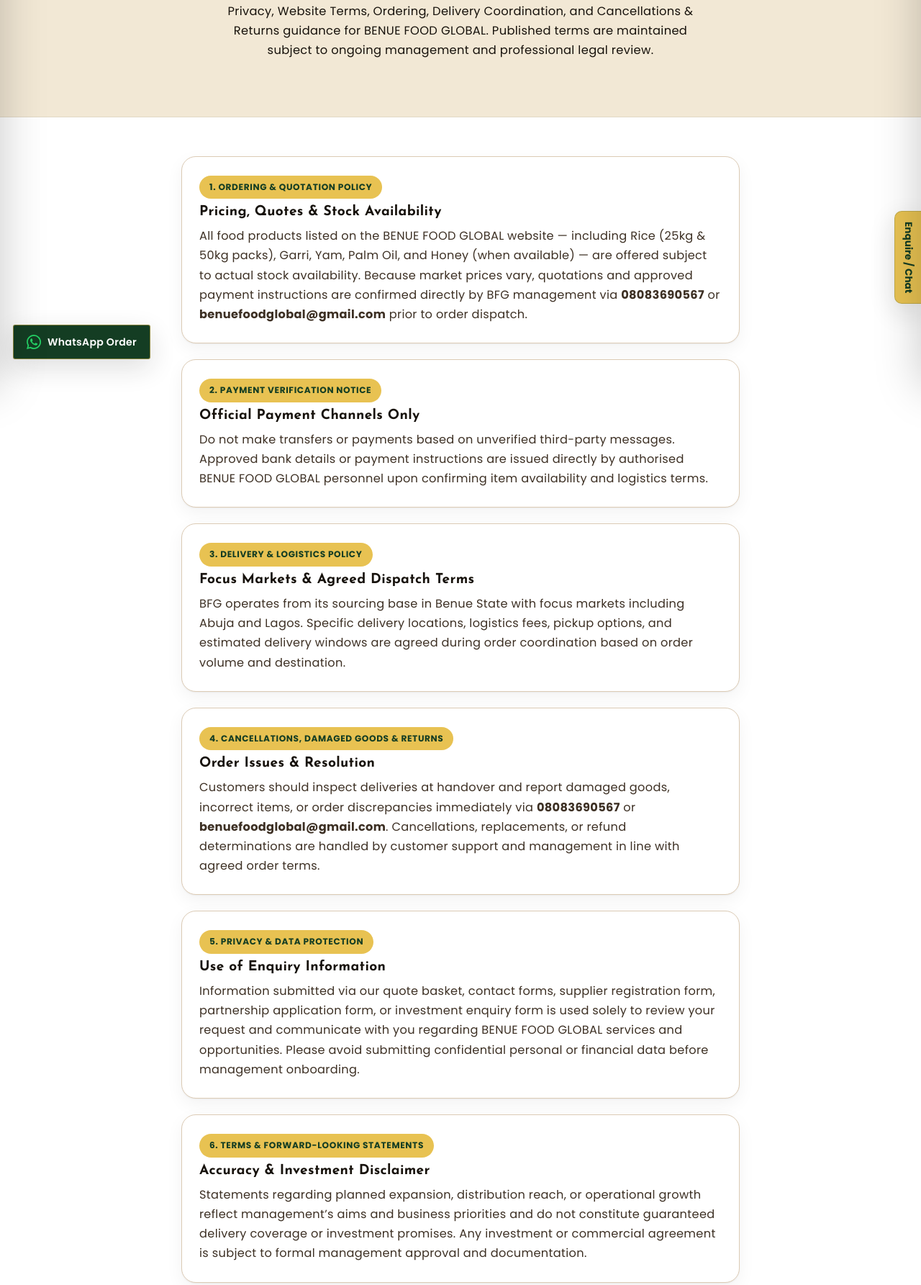
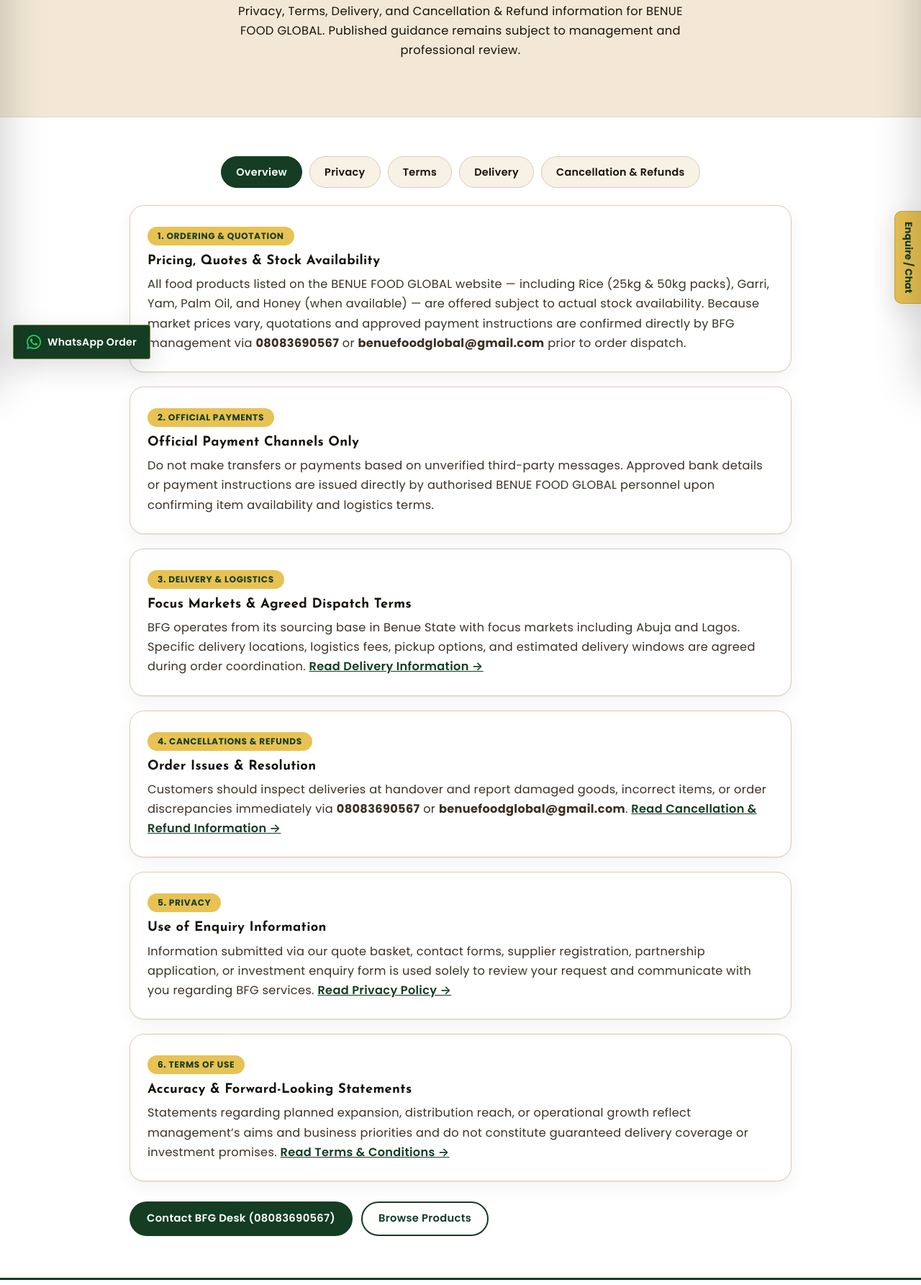
Before and after one commit to Raine24/benuefoodglobal, a plain HTML site: page policies.html in a window 1280 px wide. Shown: the part 283-2068 px from the top of the page at 72% size. Drawn offline with Linux system fonts and the light colour scheme.

Commit message:
Align all 5 policy pages cleanly with responsive mobile containment and policy switcher nav

```diff
--- a/policies.html
+++ b/policies.html
@@ -3,9 +3,9 @@
 <head>
   <meta charset="UTF-8" />
   <meta name="viewport" content="width=device-width, initial-scale=1.0" />
-  <title>Policies & Terms — Benue Food Global</title>
+  <title>Policies & Guidelines — Benue Food Global</title>
   <link rel="icon" type="image/png" href="assets/bfg-logo.png" />
-  <meta name="description" content="BENUE FOOD GLOBAL privacy, website terms, ordering, quotation, delivery coordination, and returns guidelines." />
+  <meta name="description" content="BENUE FOOD GLOBAL privacy, website terms, ordering, quotation, delivery coordination, and cancellation & refund guidelines." />
   <link rel="preconnect" href="https://fonts.googleapis.com" />
   <link rel="preconnect" href="https://fonts.gstatic.com" crossorigin />
   <link href="https://fonts.googleapis.com/css2?family=Josefin+Sans:wght@600;700&family=Poppins:wght@400;500;600;700&display=swap" rel="stylesheet" />
@@ -241,51 +241,59 @@
   <main id="MainContent">
     <section class="subpage-hero">
       <div class="page-width">
-        <nav class="subpage-hero__breadcrumbs" aria-label="Breadcrumb"><a href="index.html">Home</a> <span aria-hidden="true">/</span> <span>Policies</span></nav>
+        <nav class="subpage-hero__breadcrumbs" aria-label="Breadcrumb">
+          <a href="index.html">Home</a> <span aria-hidden="true">/</span> <span>Policies</span>
+        </nav>
         <h1 class="subpage-hero__title">Website Policies &amp; Customer Guidelines</h1>
-        <p class="subpage-hero__lead">
-          Privacy, Website Terms, Ordering, Delivery Coordination, and Cancellations &amp; Returns guidance for BENUE FOOD GLOBAL. Published terms are maintained subject to ongoing management and professional legal review.
-        </p>
+        <p class="subpage-hero__lead">Privacy, Terms, Delivery, and Cancellation &amp; Refund information for BENUE FOOD GLOBAL. Published guidance remains subject to management and professional review.</p>
       </div>
     </section>
 
     <section class="bestsellers-section">
-      <div class="page-width" style="max-width:920px;display:grid;gap:22px;">
+      <div class="page-width">
+                <nav class="policy-nav" aria-label="Policy pages navigation">
+          <a class="filter-pill is-active" href="policies.html">Overview</a>
+          <a class="filter-pill" href="privacy-policy.html">Privacy</a>
+          <a class="filter-pill" href="terms.html">Terms</a>
+          <a class="filter-pill" href="delivery-policy.html">Delivery</a>
+          <a class="filter-pill" href="refund-policy.html">Cancellation &amp; Refunds</a>
+        </nav>
+        <div class="policy-stack">
         <article class="vm-card">
-          <span class="pill-badge">1. Ordering &amp; Quotation Policy</span>
-          <h3>Pricing, Quotes &amp; Stock Availability</h3>
+          <span class="pill-badge">1. Ordering & Quotation</span>
+          <h3>Pricing, Quotes & Stock Availability</h3>
           <p>All food products listed on the BENUE FOOD GLOBAL website — including Rice (25kg &amp; 50kg packs), Garri, Yam, Palm Oil, and Honey (when available) — are offered subject to actual stock availability. Because market prices vary, quotations and approved payment instructions are confirmed directly by BFG management via <strong>08083690567</strong> or <strong>benuefoodglobal@gmail.com</strong> prior to order dispatch.</p>
         </article>
-
         <article class="vm-card">
-          <span class="pill-badge">2. Payment Verification Notice</span>
+          <span class="pill-badge">2. Official Payments</span>
           <h3>Official Payment Channels Only</h3>
           <p>Do not make transfers or payments based on unverified third-party messages. Approved bank details or payment instructions are issued directly by authorised BENUE FOOD GLOBAL personnel upon confirming item availability and logistics terms.</p>
         </article>
-
         <article class="vm-card">
-          <span class="pill-badge">3. Delivery &amp; Logistics Policy</span>
-          <h3>Focus Markets &amp; Agreed Dispatch Terms</h3>
-          <p>BFG operates from its sourcing base in Benue State with focus markets including Abuja and Lagos. Specific delivery locations, logistics fees, pickup options, and estimated delivery windows are agreed during order coordination based on order volume and destination.</p>
+          <span class="pill-badge">3. Delivery & Logistics</span>
+          <h3>Focus Markets & Agreed Dispatch Terms</h3>
+          <p>BFG operates from its sourcing base in Benue State with focus markets including Abuja and Lagos. Specific delivery locations, logistics fees, pickup options, and estimated delivery windows are agreed during order coordination. <a href="delivery-policy.html" style="font-weight:600;color:var(--color-ink-lime);">Read Delivery Information →</a></p>
         </article>
-
         <article class="vm-card">
-          <span class="pill-badge">4. Cancellations, Damaged Goods &amp; Returns</span>
-          <h3>Order Issues &amp; Resolution</h3>
-          <p>Customers should inspect deliveries at handover and report damaged goods, incorrect items, or order discrepancies immediately via <strong>08083690567</strong> or <strong>benuefoodglobal@gmail.com</strong>. Cancellations, replacements, or refund determinations are handled by customer support and management in line with agreed order terms.</p>
+          <span class="pill-badge">4. Cancellations & Refunds</span>
+          <h3>Order Issues & Resolution</h3>
+          <p>Customers should inspect deliveries at handover and report damaged goods, incorrect items, or order discrepancies immediately via <strong>08083690567</strong> or <strong>benuefoodglobal@gmail.com</strong>. <a href="refund-policy.html" style="font-weight:600;color:var(--color-ink-lime);">Read Cancellation &amp; Refund Information →</a></p>
         </article>
-
         <article class="vm-card">
-          <span class="pill-badge">5. Privacy &amp; Data Protection</span>
+          <span class="pill-badge">5. Privacy</span>
           <h3>Use of Enquiry Information</h3>
-          <p>Information submitted via our quote basket, contact forms, supplier registration form, partnership application form, or investment enquiry form is used solely to review your request and communicate with you regarding BENUE FOOD GLOBAL services and opportunities. Please avoid submitting confidential personal or financial data before management onboarding.</p>
+          <p>Information submitted via our quote basket, contact forms, supplier registration, partnership application, or investment enquiry form is used solely to review your request and communicate with you regarding BFG services. <a href="privacy-policy.html" style="font-weight:600;color:var(--color-ink-lime);">Read Privacy Policy →</a></p>
         </article>
-
         <article class="vm-card">
-          <span class="pill-badge">6. Terms &amp; Forward-Looking Statements</span>
-          <h3>Accuracy &amp; Investment Disclaimer</h3>
-          <p>Statements regarding planned expansion, distribution reach, or operational growth reflect management’s aims and business priorities and do not constitute guaranteed delivery coverage or investment promises. Any investment or commercial agreement is subject to formal management approval and documentation.</p>
+          <span class="pill-badge">6. Terms of Use</span>
+          <h3>Accuracy & Forward-Looking Statements</h3>
+          <p>Statements regarding planned expansion, distribution reach, or operational growth reflect management’s aims and business priorities and do not constitute guaranteed delivery coverage or investment promises. <a href="terms.html" style="font-weight:600;color:var(--color-ink-lime);">Read Terms &amp; Conditions →</a></p>
         </article>
+          <div class="policy-cta-row">
+            <a class="btn btn-dark" href="contact.html">Contact BFG Desk (08083690567)</a>
+            <a class="btn btn-light" href="shop.html">Browse Products</a>
+          </div>
+        </div>
       </div>
     </section>
   </main>
--- a/styles.css
+++ b/styles.css
@@ -3075,21 +3075,76 @@ body.overlay-open .back-to-top {
 .vm-card {
   background: var(--color-bg-primary);
   border-radius: var(--radius-xl);
-  padding: 26px 24px;
+  padding: 20px 18px;
   text-align: left;
   border: 1px solid var(--color-border-subtle);
   box-shadow: var(--shadow-card);
+  min-width: 0;
+  width: 100%;
+  overflow-wrap: anywhere;
+}
+
+@media (min-width: 640px) {
+  .vm-card {
+    padding: 26px 24px;
+  }
+}
+
+.vm-card .pill-badge {
+  white-space: normal;
+  text-align: left;
+  line-height: 1.3;
+  max-width: 100%;
 }
 
 .vm-card h3 {
-  margin: 8px 0 8px;
-  font-size: 1.2rem;
+  margin: 10px 0 8px;
+  font-size: 1.15rem;
 }
 
 .vm-card p {
   margin: 0;
   color: var(--color-ink-muted);
   line-height: 1.68;
+}
+
+.policy-stack {
+  max-width: 920px;
+  width: 100%;
+  margin-inline: auto;
+  display: grid;
+  grid-template-columns: minmax(0, 1fr);
+  gap: 20px;
+}
+
+.policy-nav {
+  display: flex;
+  flex-wrap: wrap;
+  justify-content: center;
+  gap: 10px;
+  margin-bottom: 24px;
+}
+
+.policy-nav a {
+  text-decoration: none;
+  display: inline-flex;
+  align-items: center;
+  justify-content: center;
+}
+
+.policy-cta-row {
+  display: flex;
+  flex-direction: column;
+  gap: 12px;
+  margin-top: 8px;
+}
+
+@media (min-width: 560px) {
+  .policy-cta-row {
+    flex-direction: row;
+    flex-wrap: wrap;
+    align-items: center;
+  }
 }
 
 .core-values-grid--6 {
```
Also changed, not shown: delivery-policy.html (+18 -11 lines), privacy-policy.html (+14 -7 lines), refund-policy.html (+18 -11 lines), terms.html (+21 -14 lines).
